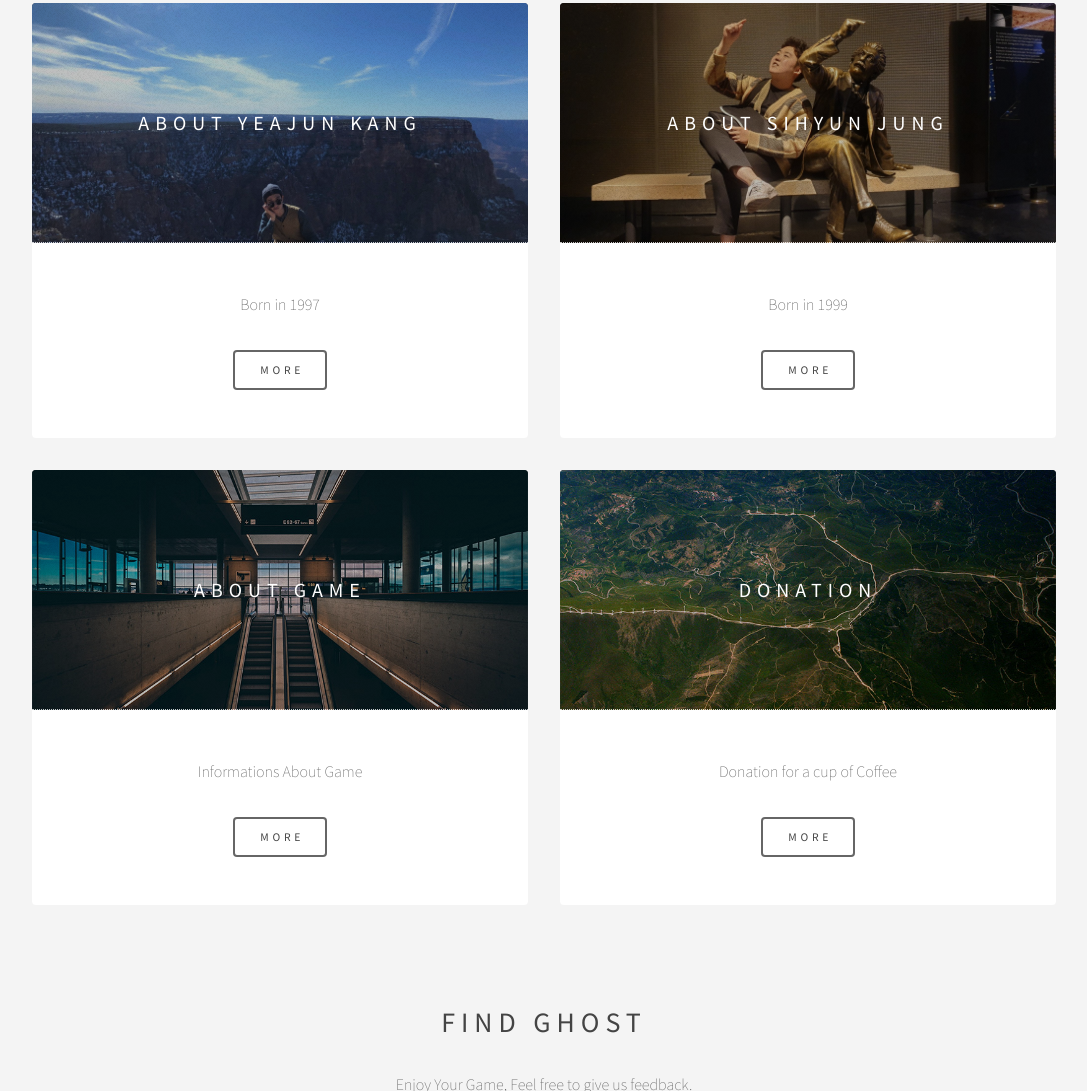
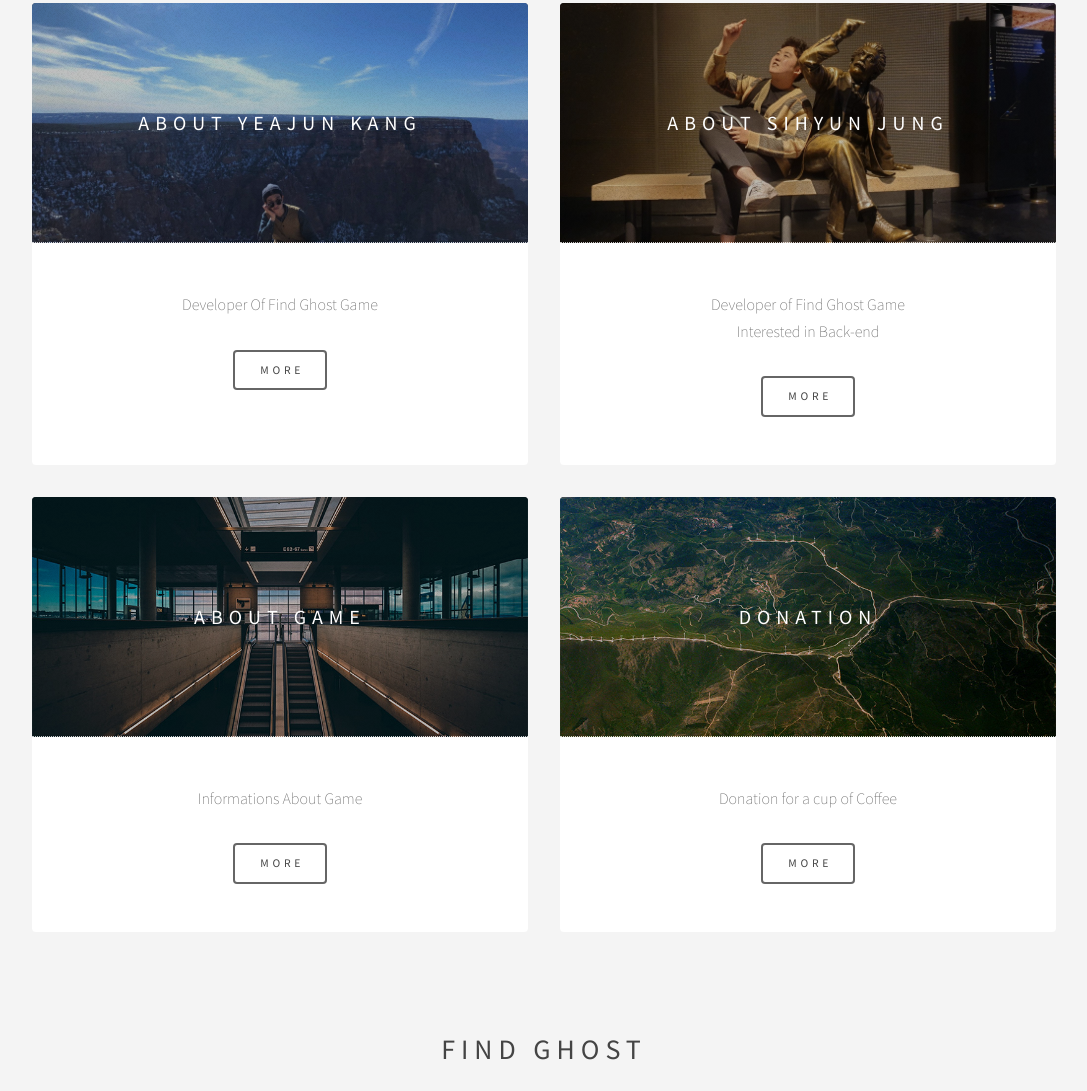
Before and after one commit to FindGhost/FindGhost.github.io, a plain HTML site: page index.html in a window 1280 px wide. Shown: the part 1153-2244 px from the top of the page, without its empty margins (96-1183 px from the left). Drawn offline with Linux system fonts and the light colour scheme.

Commit message:
Updating index.html

```diff
--- a/index.html
+++ b/index.html
@@ -41,7 +41,7 @@
 								<a href="#"><img src="images/pic01.jpg" alt="" /></a>
 								<h3>About Yeajun Kang</h3>
 							</header>
-							<p>Born in 1997</p>
+							<p>Developer Of Find Ghost Game<br></p>
 							<ul class="actions">
 								<li><a href="./yeajun.html" class="button">More</a></li>
 							</ul>
@@ -51,7 +51,7 @@
 								<a href="#"><img src="images/pic02.jpg" alt="" /></a>
 								<h3>About Sihyun Jung</h3>
 							</header>
-							<p>Born in 1999</p>
+							<p>Developer of Find Ghost Game<br>Interested in Back-end</p>
 							<ul class="actions">
 								<li><a href="#" class="button">More</a></li>
 							</ul>
```
